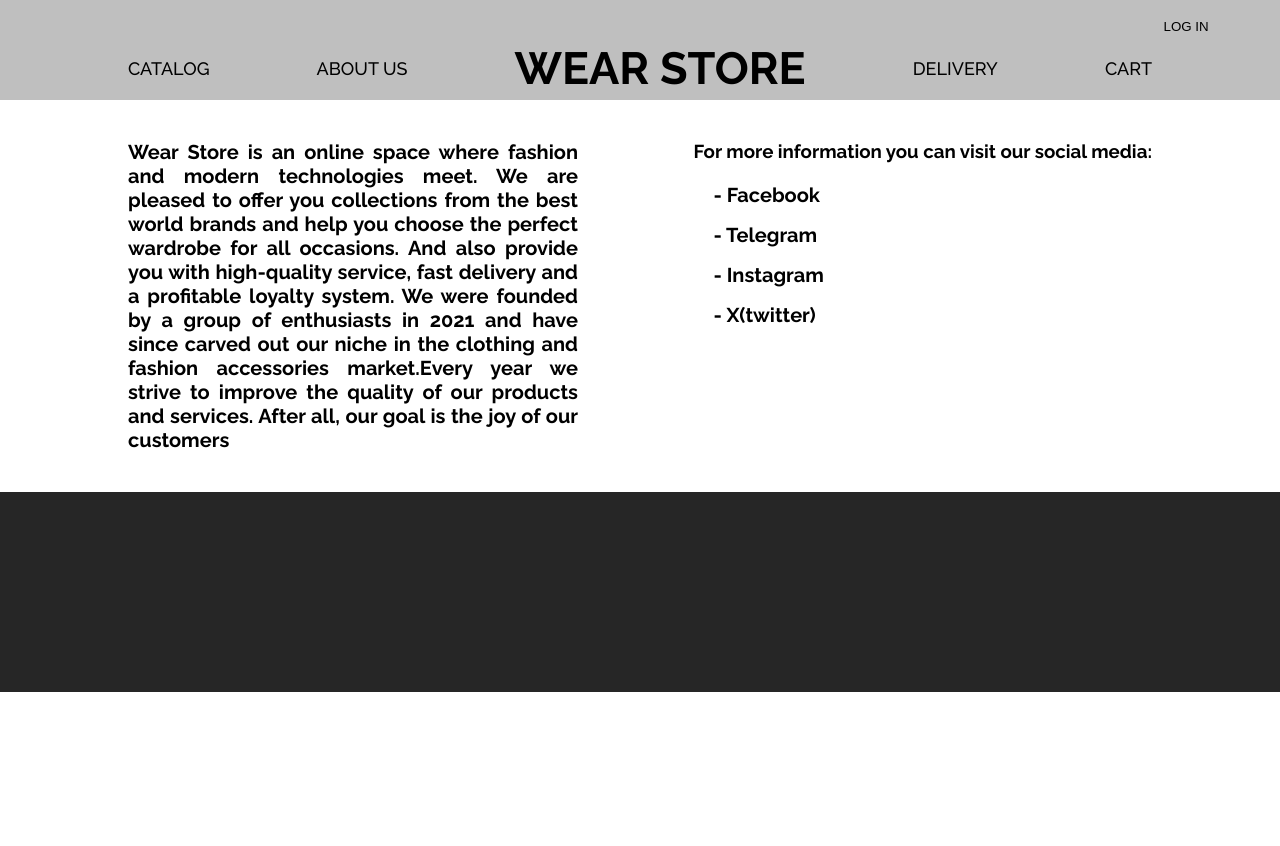
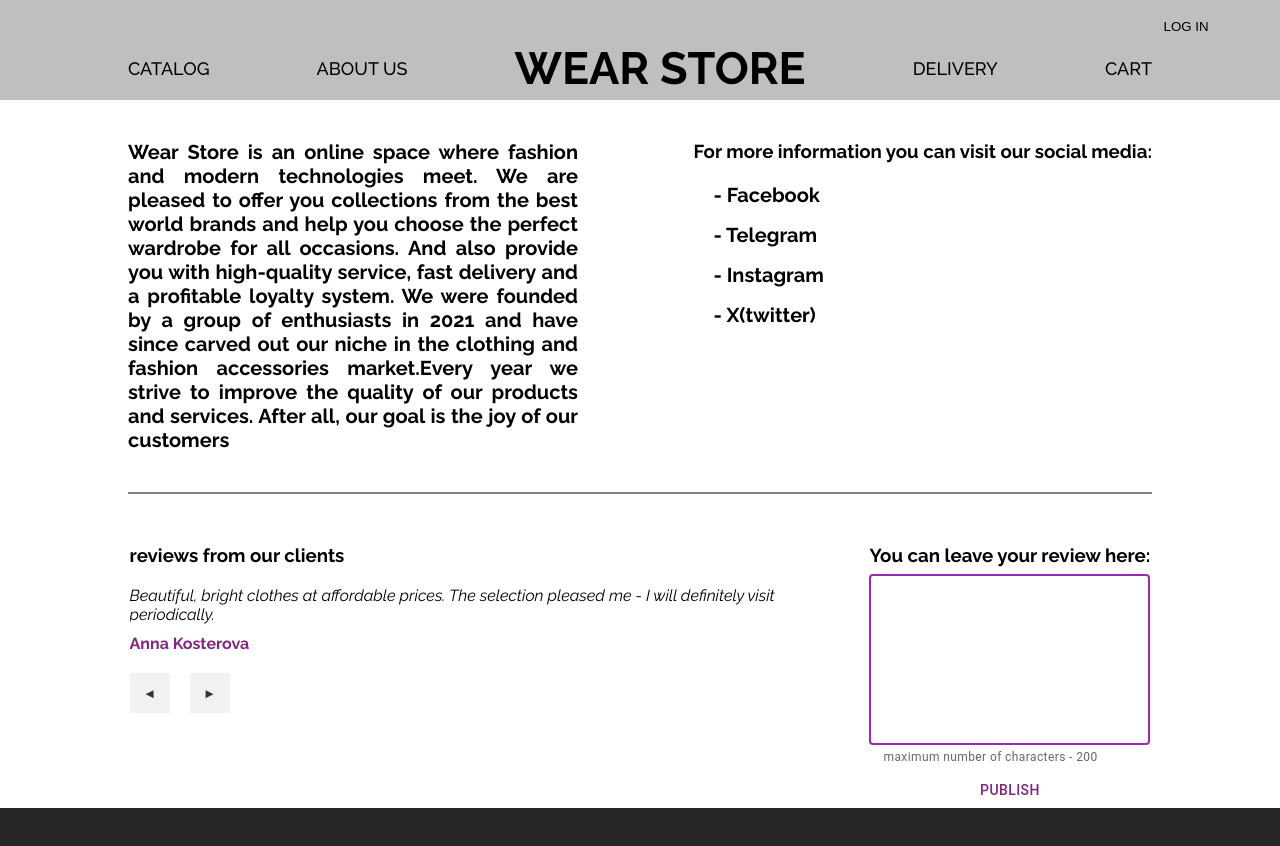
Before and after one commit to SVamosh/store-app, a React app: page /about in a window 1280 px wide. Shown: the top 846 px of the page. Before the commit the page ends 800 px from the top, so only its background shows below. Built offline with nearby package versions, Linux system fonts and the light colour scheme; some icons are missing.

Commit message:
добавление userReviews и reviewsSlice, слайдер с отзывами, поле для отзыва

```diff
--- a/src/pages/About/About.js
+++ b/src/pages/About/About.js
@@ -1,14 +1,54 @@
 
 import './style.css';
-import React from "react";
+import React, { useCallback, useState } from "react";
+import { useDispatch, useSelector } from 'react-redux';
+import { Button, TextField } from '@mui/material';
+import useEmblaCarousel from 'embla-carousel-react';
 import FacebookIcon from '@mui/icons-material/Facebook';
 import TelegramIcon from '@mui/icons-material/Telegram';
 import InstagramIcon from '@mui/icons-material/Instagram';
 import XIcon from '@mui/icons-material/X';
+import { addReview } from './../../store/reviewsSlice';
 
 function About() {
+  const dispatch = useDispatch();
+  const reviewsData = useSelector(state => state.reviews.reviews);
+  const [review, setReview] = useState('');
+  const logIn = localStorage.getItem('logIn');
+
+  const [emblaRef, emblaApi] = useEmblaCarousel({ loop: true, duration: 35 });
+
+  const scrollPrev = useCallback(() => {
+    if (emblaApi) emblaApi.scrollPrev()
+  }, [emblaApi]);
+
+  const scrollNext = useCallback(() => {
+    if (emblaApi) emblaApi.scrollNext()
+  }, [emblaApi]);
+
+  const reviews = reviewsData.map(([userName, review], index) => {
+    return (
+      <div key ={index} className="embla__slide">
+        <i>{review}</i>
+        <p>{userName}</p>
+      </div>
+    );
+  });
+
+  const writeReview = (text) => {
+    (logIn === null) ? alert('Please, log in so you can write reviews')
+                     : setReview(text);
+  }
+
+  const publishReview = () => {
+    (logIn === null) ? alert('Please, log in so you can publish reviews')
+                     : dispatch(addReview([logIn, review]));
+    document.getElementById('text').value = "";
+  }
+
   return (
     <div className="about wrapper">
+      <div className="about__description">
         <p className="about__text">
           Wear Store is an online space where fashion and modern technologies
           meet. We are pleased to offer you collections from the best world brands
@@ -54,6 +94,38 @@ function About() {
           </ul>
         </div>
       </div>
+
+      <div className="reviews">
+        <div className="reviews__slider">
+          <h3>reviews from our clients</h3>
+          <div className="embla" ref={emblaRef}>
+            <div className="embla__container">
+              {reviews}
+            </div>
+            <button className="embla__prev" onClick={scrollPrev}>&#9668;</button>
+            <button className="embla__next" onClick={scrollNext}>&#9658;</button>
+          </div>
+        </div>
+
+        <div className="user__review">
+          <h3>You can leave your review here: </h3>
+          <form className="review__form">
+            <TextField color="secondary" focused
+                margin="dense" id="text"
+                multiline minRows={6}
+                type="text" fullWidth
+                inputProps={{ maxLength: 200 }}
+                helperText="maximum number of characters - 200"
+                onChange={(evt) => writeReview(evt.target.value)}
+            />
+            <Button className="review__button" sx={{color: '#802580'}}
+             onClick={() => publishReview()}>
+              PUBLISH
+            </Button>
+          </form>
+        </div>
+      </div>
+    </div>
   );
 }
 
--- a/src/pages/About/style.css
+++ b/src/pages/About/style.css
@@ -3,8 +3,14 @@
 
 .about {
     display: flex;
+    flex-direction: column;
+}
+
+.about__description {
+    display: flex;
     justify-content: space-between;
     gap: 30px;
+    border-bottom: 2px solid grey;
 }
 
 .about__text {
@@ -41,16 +47,71 @@
     opacity: 0.7;
 }
 
+.reviews {
+    margin-top: 50px;
+    display: flex;
+    justify-content: space-around;
+    gap: 20px;
+}
+
+.embla__slide p {
+    color: #802580;
+    font-weight: 700;
+    padding-top: 10px;
+}
+
+.reviews__slider {
+    max-width: 70%;
+}
+
+.review__form {
+    display: flex;
+    flex-direction: column;
+}
+
+.review__button {
+    max-width: 75px;
+    position: relative;
+    left: 50%;
+    transform: translate(-50%, 0);
+}
+
+.embla {
+    overflow: hidden;
+}
+
+.reviews__slider h3 {
+    margin-bottom: 20px;
+}
+
+.embla__container {
+    display: flex;
+    margin-bottom: 20px;
+}
+
+.embla__slide {
+    flex: 0 0 100%;
+    min-width: 0;
+}
+
 /* MEDIA */
 
 @media (max-width: 900px) {
     .about__text {
         max-width: 350px;
     }
+
+    .reviews {
+        flex-direction: column;
+    }
+
+    .user__review {
+        max-width: 300px;
+    }
 }
 
 @media (max-width: 650px) {
-    .about {
+    .about__description {
         flex-direction: column;
     }
 
--- /dev/null
+++ b/src/services/userReviews.js
@@ -0,0 +1,6 @@
+
+export const userReviews = [
+    ['Anna Kosterova', 'Beautiful, bright clothes at affordable prices. The selection pleased me - I will definitely visit periodically.'],
+    ['Sergey Polyakov', 'Excellent selection of tracksuits. I recommend!'],
+    ['Petr Trubnikov', 'Excellent selection of trendy clothes and very reasonable prices. Thanks to the consultants for the tips!']
+];
--- /dev/null
+++ b/src/store/reviewsSlice.js
@@ -0,0 +1,18 @@
+
+import { createSlice } from '@reduxjs/toolkit';
+import { userReviews } from '../services/userReviews';
+
+const reviewsSlice = createSlice({
+    name: 'reviews',
+    initialState: {
+        reviews: userReviews,
+    },
+    reducers: {
+        addReview: (state, action) => {
+            state.reviews = [...state.reviews, action.payload];
+        }
+    }
+});
+
+export const { addReview } = reviewsSlice.actions;
+export default reviewsSlice.reducer;
--- a/src/store/store.js
+++ b/src/store/store.js
@@ -1,9 +1,11 @@
 
 import { configureStore } from '@reduxjs/toolkit';
 import cartSlice from './cartSlice';
+import reviewsSlice from './reviewsSlice';
 
 export const store = configureStore({
   reducer: {
-    cart: cartSlice
+    cart: cartSlice,
+    reviews: reviewsSlice,
   },
 });
```
Lines whose indentation alone changed are shown as unchanged.
